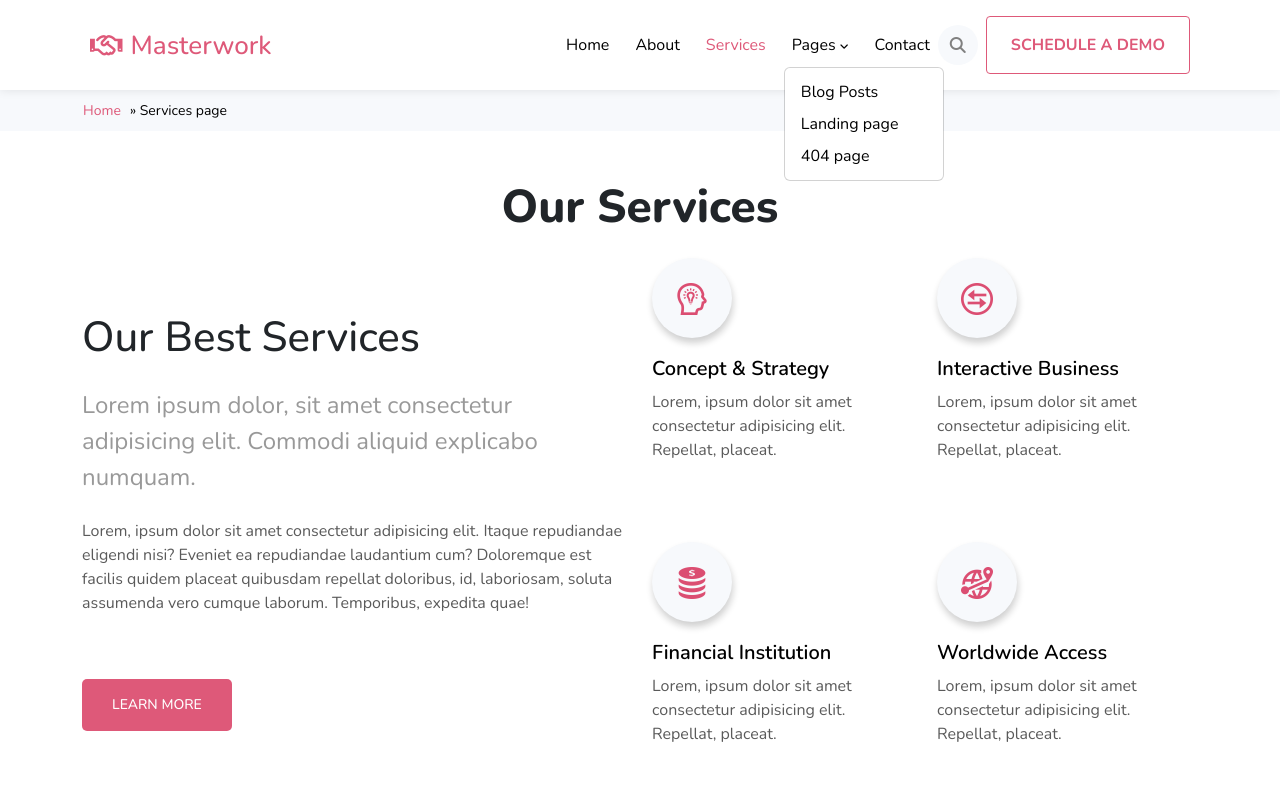
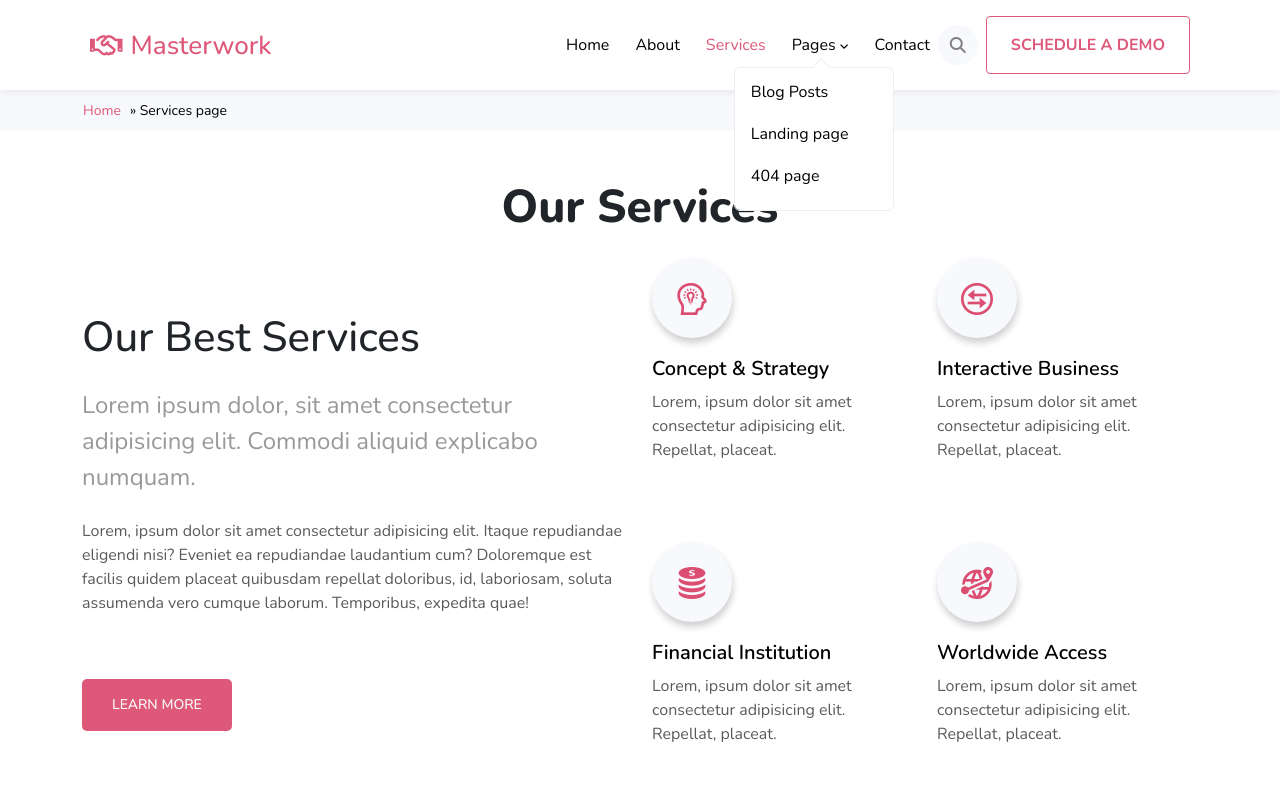
Before and after one commit to AcedenD/BCS07_AD_KN_KN_Capstone_Bootstrap, a plain HTML site: page html/services.html in a window 1280 px wide. Both pictures are taken after a click on the button "Pages". Shown: the top 800 px of the page. Drawn offline with nearby package versions, Linux system fonts and the light colour scheme.

Commit message:
fixed header dropdown menu

```diff
--- a/css/style.css
+++ b/css/style.css
@@ -512,6 +512,52 @@ header .navbar .collapse .nav-item{
     transition: all 0.5s;
 }
 
+header .navbar .collapse .nav-item .dropdown-menu{
+    transform: translateX(-50px);
+    border: 1px solid #eee;
+
+}
+
+header .navbar .collapse .nav-item .dropdown-menu:before{
+    content: "";
+    position: absolute;
+    width: 14px;
+    height: 14px;
+    background-color: white;
+    transform: rotate(45deg);
+    top: -7px;
+    left: 50%;
+    z-index: -1;
+    visibility: visible;
+    transition: all 0.5s !important;
+    border: 1px solid #eee;
+    border-right: none;
+    border-bottom: none;
+}
+
+header .navbar .collapse .dropdown-menu a.dropdown-item{
+    font-size: 16px;
+    font-weight: 400;
+    color: #656f7b;
+    padding-bottom:14px ;
+    transition: all 0.5s !important;
+    position: relative;
+}
+
+header .navbar .collapse .dropdown-menu a.dropdown-item::before{
+    content: "";
+    position: absolute;
+    width: 0px;
+    height: 2px;
+    bottom: 13px;
+    background-color: #DE5979;
+    transition: all 0.5s !important;
+}
+
+header .navbar .collapse .dropdown-menu a.dropdown-item:hover::before{
+    width: 20px;
+}
+
 header .navbar .collapse .nav-item .nav-link::before{
     content: "";
     position: absolute;
@@ -555,6 +601,7 @@ header .navbar .collapse .dropdown-item.active {
 header .navbar .collapse .dropdown-item:hover {
     background-color: transparent;
 }
+
 
 header .navbar .collapse .nav-item li a::before{
     content: "";
--- a/html/services.html
+++ b/html/services.html
@@ -51,20 +51,27 @@
                         <li class="nav-item">
                             <a class="nav-link active" href="./services.html">Services</a>
                         </li>
-                        <li class="nav-item dropdown">
+                        <li class="nav-item">
                             <a class="nav-link dropdown-toggle" href="#" role="button" data-bs-toggle="dropdown"
                                 aria-expanded="false">
 
                                 Pages
                                 <i class="fa fa-angle-down"></i>
                             </a>
-                            <ul class="dropdown-menu">
+                            <div class="sub-menu dropdown-menu">
+                                <a class="dropdown-item" href="./blogs.html">Blog Posts</a>
+                                <a class="dropdown-item" href="./landing.html">Landing page</a>
+                                <a class="dropdown-item" href="./error.html">404 page</a>
+                            </div>
+
+
+                            <!-- <ul class="dropdown-menu">
                                 <li><a class="dropdown-item" href="./blogs.html">Blog Posts</a></li>
                                 <li><a class="dropdown-item" href="./landing.html">Landing page</a></li>
                                 <li>
                                 </li>
                                 <li><a class="dropdown-item" href="./error.html">404 page</a></li>
-                            </ul>
+                            </ul> -->
                         </li>
                         <li class="nav-item"><a class="nav-link" aria-current="page" href="./contact.html">Contact</a>
                         </li>
```
Also changed, not shown: 1 other file.
